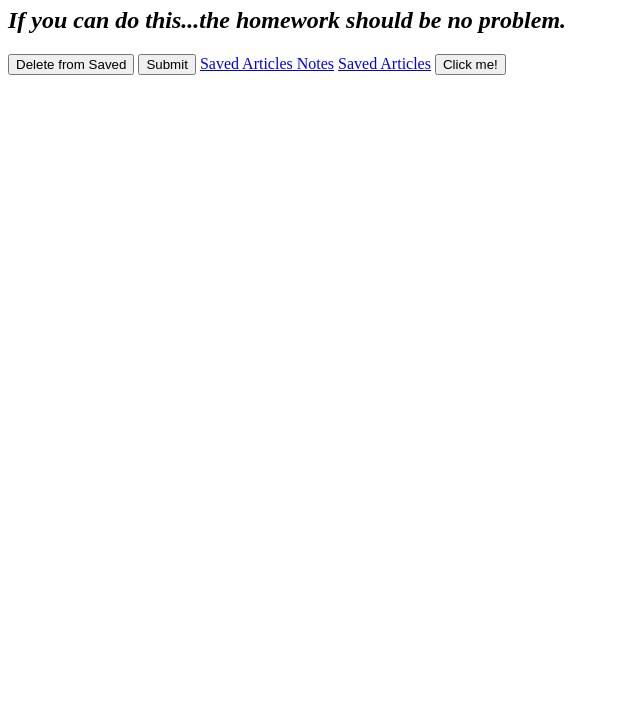
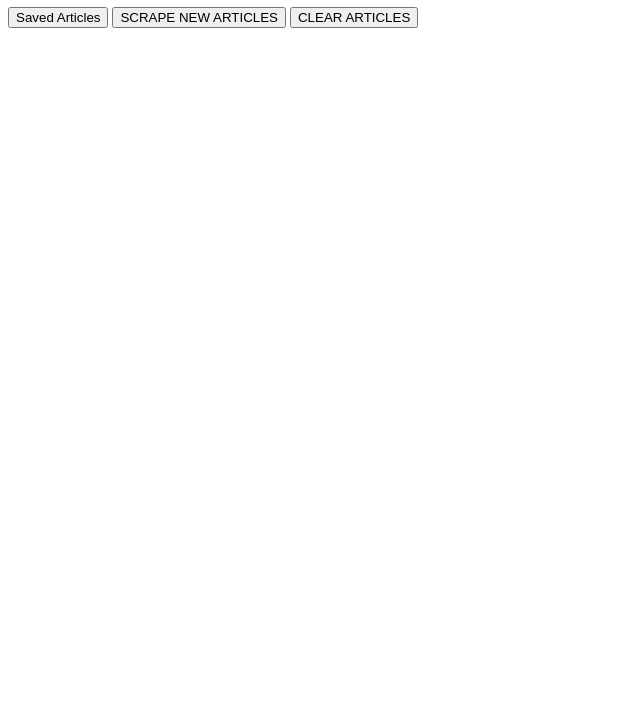
Before and after one commit to LawanPetza/Scraping-with-Mongoose, a website: page public/index.html in a window 1280 px wide. Shown: the part 73-800 px from the top of the page, without its empty margins (0-640 px from the left). Drawn offline with nearby package versions, Linux system fonts and the light colour scheme; no server answers.

Commit message:
modified

```diff
--- a/public/index.html
+++ b/public/index.html
@@ -9,22 +9,25 @@
 <body>
   <div id="wrapper">
       <h1>Note Scraper</h1>
-      <h2><i>If you can do this...the homework should be no problem.</i></h2>
       <div id="articles"></div>
       <div id="notes"></div>
-    </div>
-    <button id="clear-all">Delete from Saved</button>
-  </div>
-
-      <input type="submit">
-      <a href="/notes">Saved Articles Notes</a>
-      <a href="/articles">Saved Articles</a>
-
-      <a href="/scrape"><button class="scrape">Click me!</button></a>
 
 
 
+
+      <!-- <input type="submit"> -->
+      <!-- <a href="/notes"><button class="scrape"> Saved Articles</button></a> -->
+      <a href="/article"> <button class="scrape"> Saved Articles</button></a>
+
+
+      <a href="/scrape"><button class="scrape">SCRAPE NEW ARTICLES</button></a>
+      <button id="clear-all">CLEAR ARTICLES</button>
     </div>
+
+
+
+
+</div>
 
 
     <script src="https://cdnjs.cloudflare.com/ajax/libs/jquery/3.2.1/jquery.min.js"></script>
```
Also changed, not shown: server.js (+11 -8 lines), public/Article.html (added).
